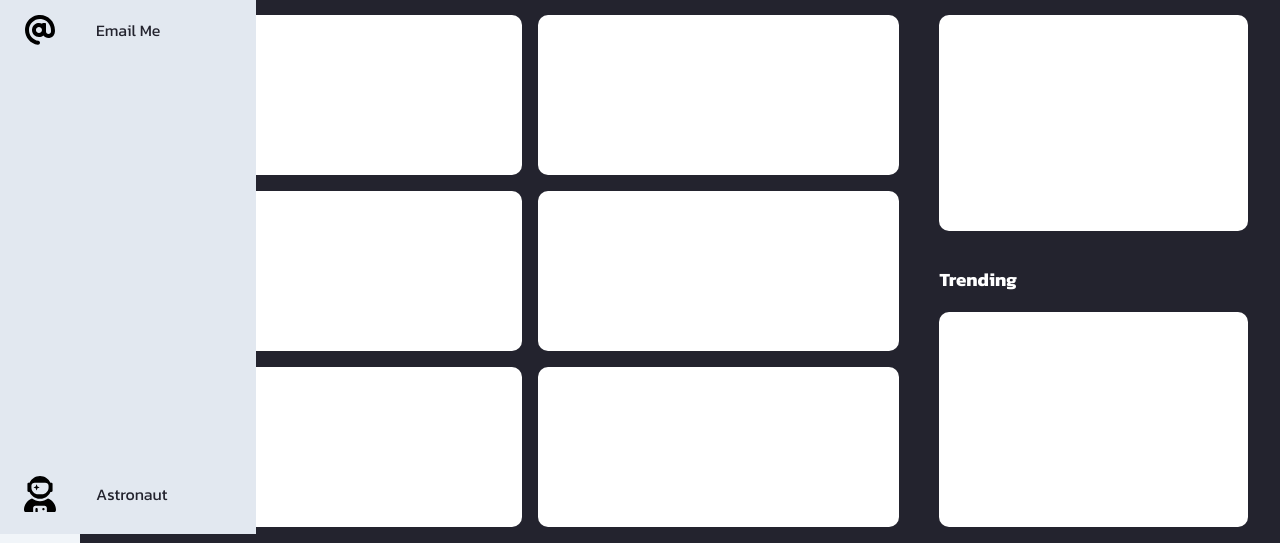
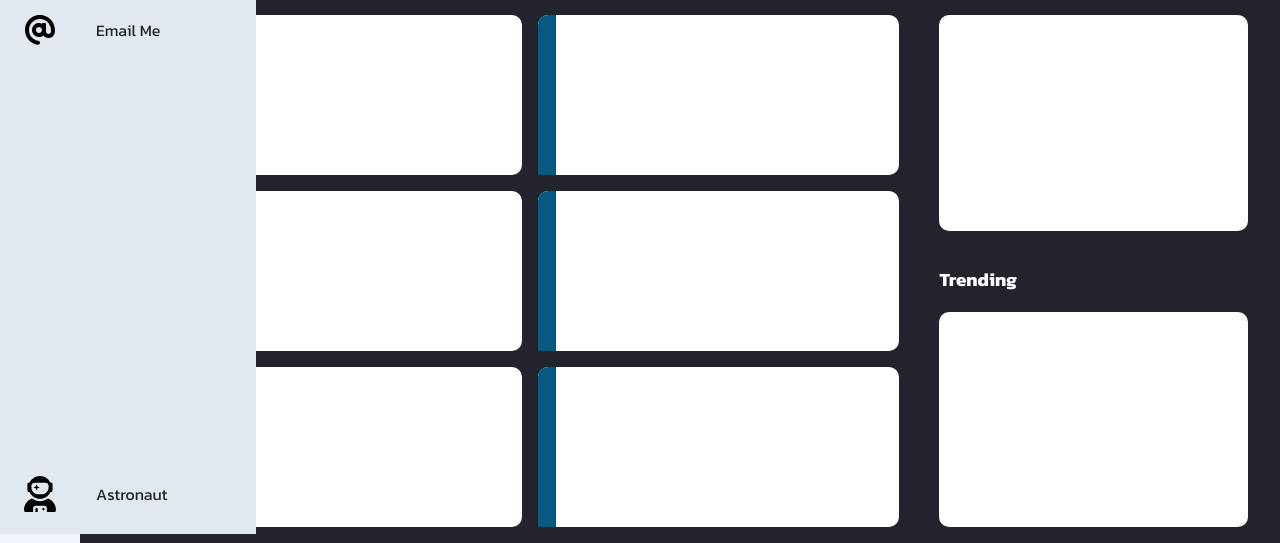
Before and after one commit to cgmccarron/odin-dashboard, a plain HTML site: page index.html in a window 1280 px wide. Shown: the part 266-809 px from the top of the page. Drawn offline with Linux system fonts and the light colour scheme.

Commit message:
working on content cards

```diff
--- a/index.html
+++ b/index.html
@@ -93,12 +93,30 @@
         <div class="projects">
           <h3>Your Projects</h3>
           <div class="cards">
-            <div class="card">card 1</div>
-            <div class="card">card 2</div>
-            <div class="card">card 3</div>
-            <div class="card">card 4</div>
-            <div class="card">card 5</div>
-            <div class="card">card 6</div>
+            <div class="card">
+              <div class="colorDiv"></div>
+              <div class="textDiv"><h3 class="Title">Title</h3></div>
+            </div>
+            <div class="card">
+              <div class="colorDiv"></div>
+              <div class="textDiv"></div>
+            </div>
+            <div class="card">
+              <div class="colorDiv"></div>
+              <div class="textDiv"></div>
+            </div>
+            <div class="card">
+              <div class="colorDiv"></div>
+              <div class="textDiv"></div>
+            </div>
+            <div class="card">
+              <div class="colorDiv"></div>
+              <div class="textDiv"></div>
+            </div>
+            <div class="card">
+              <div class="colorDiv"></div>
+              <div class="textDiv"></div>
+            </div>
           </div>
         </div>
         <div class="news">
--- a/styles.css
+++ b/styles.css
@@ -157,7 +157,6 @@ header {
 
 #greeting {
   width: fit-content;
-  border: 1px solid black;
   padding: 0;
   margin-left: 20px;
 }
@@ -222,6 +221,7 @@ header {
 }
 
 .card {
+  display: flex;
   height: 10rem;
   border-radius: 10px;
   background-color: white;
@@ -233,3 +233,14 @@ header {
   border-radius: 10px;
   height: 100%;
 }
+
+.colorDiv {
+  border-top-left-radius: inherit;
+  margin: 0;
+  background-color: var(--bg-tertiary);
+  width: 5%;
+}
+
+.textDiv {
+  color: var(--text-primary);
+}
```
